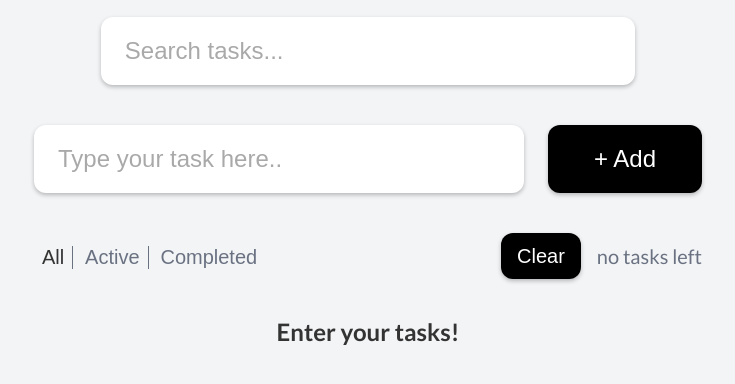
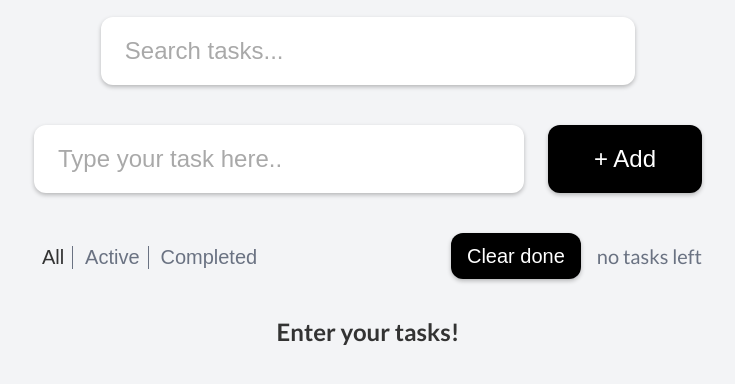
Before and after one commit to ITfrontTop/todo, a website built with Vite: page index.html in a window 1280 px wide. Shown: the part 156-540 px from the top of the page, without its empty margins (272-1007 px from the left). Built offline with nearby package versions, Linux system fonts and the light colour scheme.

Commit message:
added hover in clear btn

```diff
--- a/index.html
+++ b/index.html
@@ -64,7 +64,7 @@
                 title="clear completed tasks"
                 data-clear-completed-btn
               >
-                Clear
+                Clear done
               </button>
               <div class="count__text" data-count-todo>2 tasks left</div>
             </div>
--- a/src/scripts/main.js
+++ b/src/scripts/main.js
@@ -201,6 +201,10 @@ const filteredTasks = (state) => {
   });
 };
 
+const clearCompletedTodo = () => {};
+
+clearCompletedTodo(todoList);
+
 // ----------------- main render function ---------------------
 const render = () => {
   container.innerHTML = '';
--- a/src/styles/main.scss
+++ b/src/styles/main.scss
@@ -170,6 +170,14 @@
 
     color: v.$color-white;
     background-color: v.$color-black;
+
+    cursor: pointer;
+
+    transition: background-color 0.2s linear;
+
+    &:hover {
+      background-color: v.$color-text;
+    }
   }
 }
 
```
